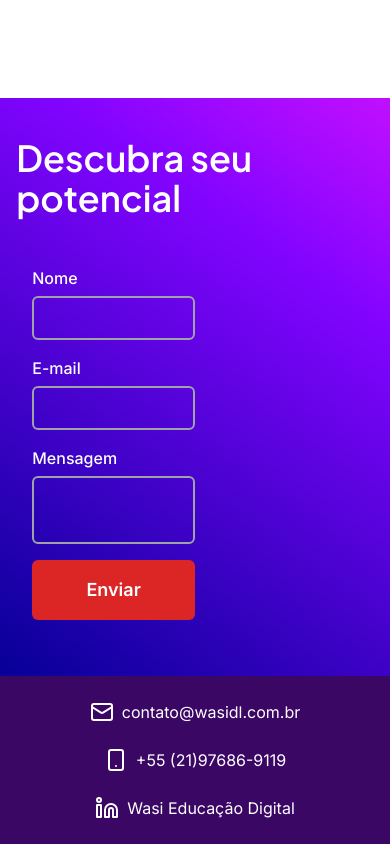
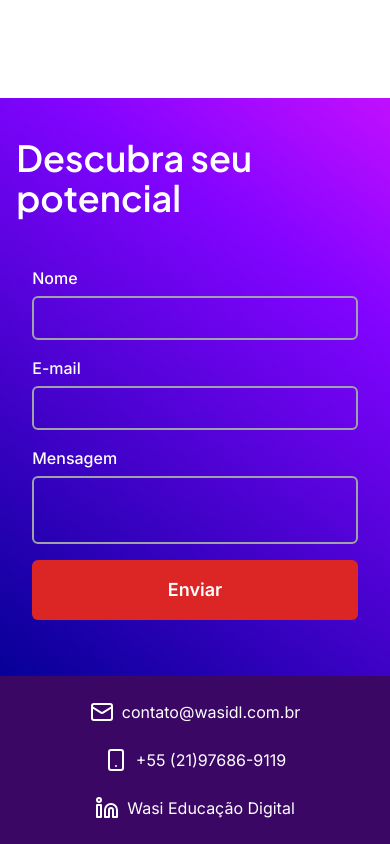
Before and after one commit to FellipeLorram/reyes-ricon, a Next.js app: page / in a window 390 px wide. Shown: the part 5237-6081 px from the top of the page. Built offline with nearby package versions, Linux system fonts and the light colour scheme.

Commit message:
Changing Submit form function

```diff
--- a/src/components/layout/home/contact.tsx
+++ b/src/components/layout/home/contact.tsx
@@ -14,11 +14,9 @@ export function Contact() {
         const response = await fetch('/api/contact', {
             method: 'POST',
             body: JSON.stringify(data)
-        })
+        });
 
-        if (response.ok) {
-            setFormInView(false);
-        }
+        setFormInView(false);
     }
 
     return (
@@ -59,7 +57,7 @@ export function Contact() {
                             />
                         </AnimateWrapper>
                         <AnimateWrapper
-                            className='w-full md:w-1/2'
+                            className='hidden md:block w-full md:w-1/2'
                             variants={{
                                 hidden: {
                                     opacity: 0,
```
